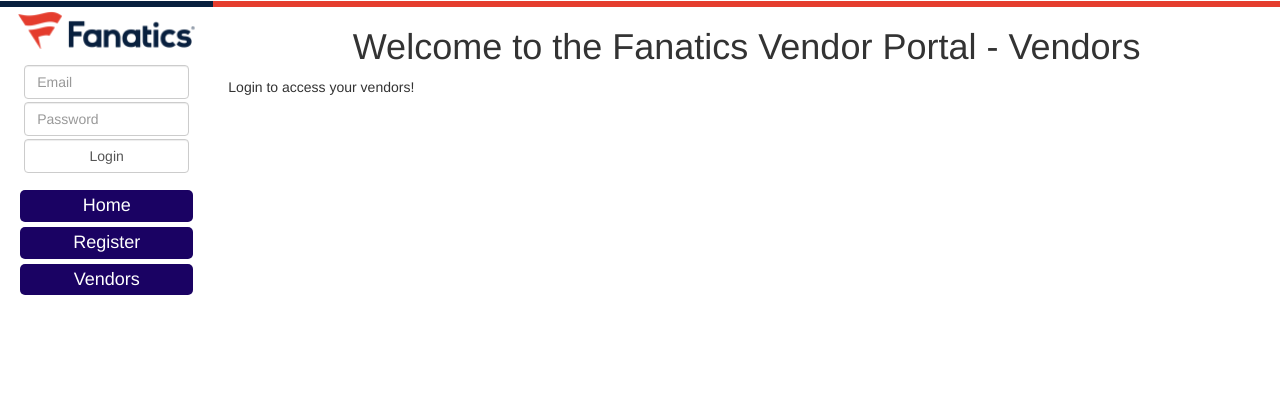
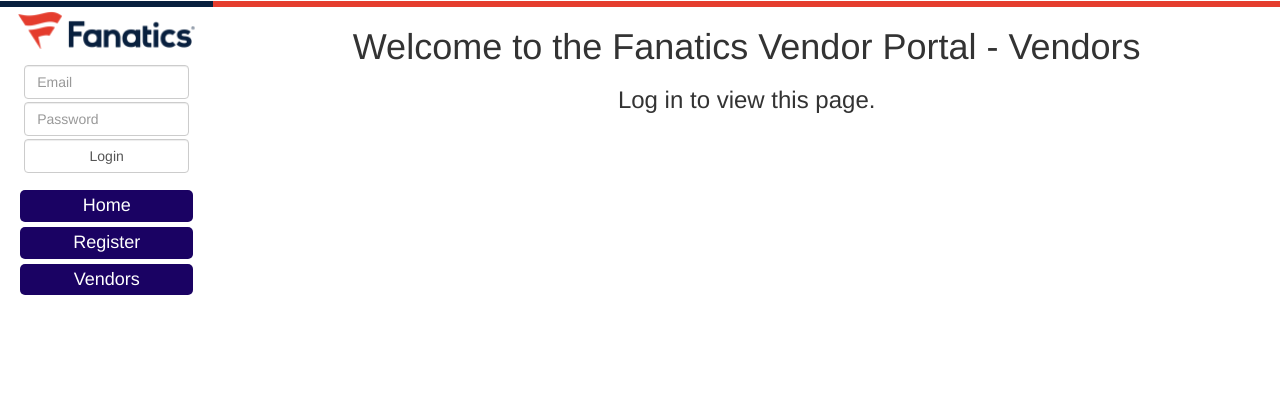
Before and after one commit to JustinKoning/HackCamp, a PHP site: page /vendors in a window 1280 px wide. Shown: the top 420 px of the page. Run offline with PHP 8.4, Linux system fonts and the light colour scheme; data that the repository does not hold is empty; some libraries are stand-ins or nearby versions.

Commit message:
Add centered h3 to match other pages

```diff
--- a/Views/vendors.phtml
+++ b/Views/vendors.phtml
@@ -28,6 +28,6 @@ if (isset($_SESSION["login"])) { //Don't show register page if user is registere
 
 }
 else {
-    echo 'Login to access your vendors!';
+    echo '<h3 class="text-center">Log in to view this page.</h3>';
 }
 require('template/footer.phtml');
```
